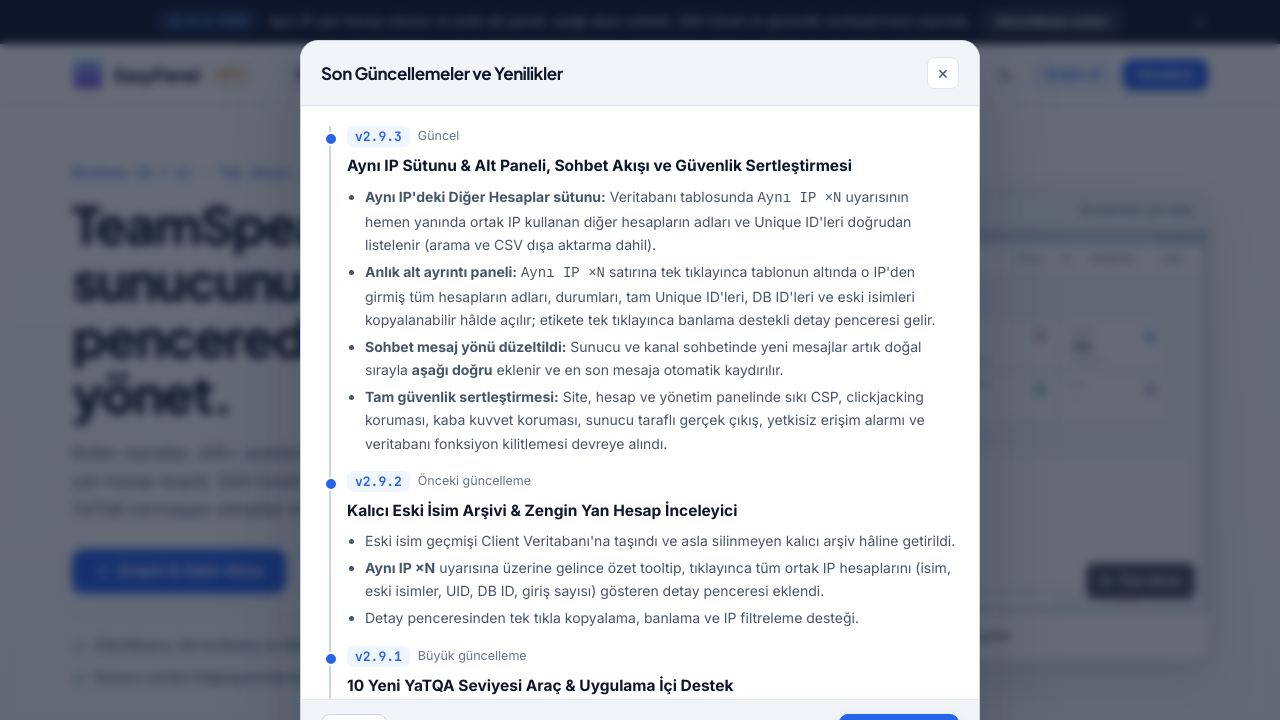
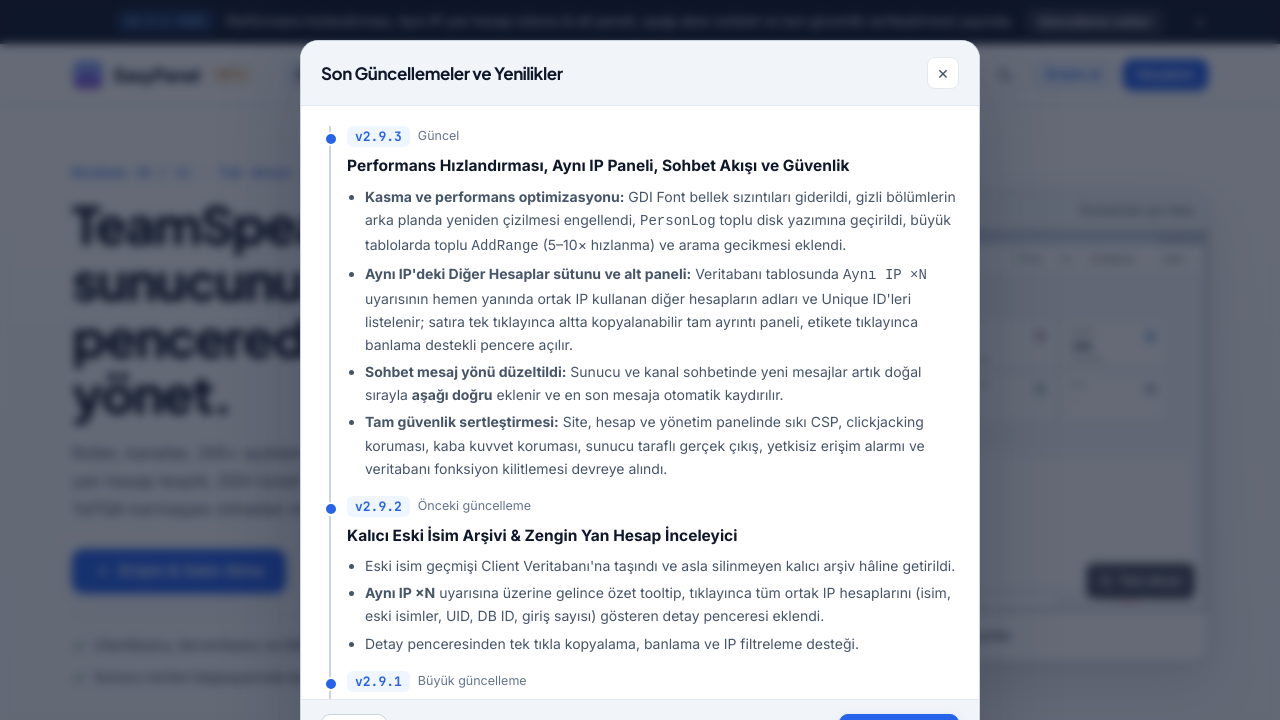
Before and after one commit to k0vala/easypanel-site, a plain HTML site: page index.html in a window 1280 px wide. Both pictures are taken after a click on the button "Yenilikler". Shown: the top 720 px of the page. Drawn offline with Linux system fonts and the light colour scheme.

Commit message:
Site güncelleme notlarına performans optimizasyonu eklendi

```diff
--- a/index.html
+++ b/index.html
@@ -92,7 +92,7 @@
 <div class="topbar" id="topbar" role="region" aria-label="Sürüm duyurusu">
   <div class="topbar-inner">
     <span class="topbar-tag">v2.9.3 YENİ</span>
-    <span class="topbar-text">Aynı IP yan hesap sütunu ve anlık alt paneli, aşağı akan sohbet, SSH tüneli ve güvenlik sertleştirmesi yayında.</span>
+    <span class="topbar-text">Performans hızlandırması, Aynı IP yan hesap sütunu &amp; alt paneli, aşağı akan sohbet ve tam güvenlik sertleştirmesi yayında.</span>
     <button type="button" class="topbar-btn" data-open-modal="modalChangelog">Güncelleme notları</button>
     <button type="button" class="topbar-close" id="closeTopbar" aria-label="Duyuruyu kapat">&times;</button>
   </div>
@@ -701,8 +701,8 @@
     <div class="steps-grid reveal">
       <div class="step-card">
         <span class="step-num">v2.9.3 · GÜNCEL</span>
-        <h3>Aynı IP Ayrıntısı, Sohbet Akışı &amp; Güvenlik</h3>
-        <p>Veritabanında <b>Aynı IP'deki Diğer Hesaplar</b> sütunu ve satıra tıklayınca altta açılan tam <b>Ad + Unique ID</b> paneli eklendi. Sohbette yeni mesajlar artık <b>aşağı doğru</b> akar ve en alta otomatik kaydırılır. Site, hesap ve veritabanı güvenliği en üst seviyeye çekildi.</p>
+        <h3>Hız İyileştirmesi, Aynı IP Paneli &amp; Sohbet Akışı</h3>
+        <p>GDI Font sızıntıları giderildi, gizli bölüm çizimleri kaldırıldı, toplu disk yazımı ve 5–10× hızlı tablo ekleme ile kasma çözüldü. Veritabanında <b>Aynı IP'deki Diğer Hesaplar</b> sütunu ve alt paneli eklendi; sohbet mesajları <b>aşağı doğru</b> akacak şekilde düzeltildi.</p>
       </div>
       <div class="step-card">
         <span class="step-num">v2.9.2</span>
@@ -897,10 +897,10 @@
       <div class="cl-group">
         <div class="cl-item">
           <div class="cl-head"><span class="cl-ver">v2.9.3</span><span class="cl-date">Güncel</span></div>
-          <b>Aynı IP Sütunu &amp; Alt Paneli, Sohbet Akışı ve Güvenlik Sertleştirmesi</b>
+          <b>Performans Hızlandırması, Aynı IP Paneli, Sohbet Akışı ve Güvenlik</b>
           <ul>
-            <li><b>Aynı IP'deki Diğer Hesaplar sütunu:</b> Veritabanı tablosunda <code>Aynı IP ×N</code> uyarısının hemen yanında ortak IP kullanan diğer hesapların adları ve Unique ID'leri doğrudan listelenir (arama ve CSV dışa aktarma dahil).</li>
-            <li><b>Anlık alt ayrıntı paneli:</b> <code>Aynı IP ×N</code> satırına tek tıklayınca tablonun altında o IP'den girmiş tüm hesapların adları, durumları, tam Unique ID'leri, DB ID'leri ve eski isimleri kopyalanabilir hâlde açılır; etikete tek tıklayınca banlama destekli detay penceresi gelir.</li>
+            <li><b>Kasma ve performans optimizasyonu:</b> GDI Font bellek sızıntıları giderildi, gizli bölümlerin arka planda yeniden çizilmesi engellendi, <code>PersonLog</code> toplu disk yazımına geçirildi, büyük tablolarda toplu <code>AddRange</code> (5–10× hızlanma) ve arama gecikmesi eklendi.</li>
+            <li><b>Aynı IP'deki Diğer Hesaplar sütunu ve alt paneli:</b> Veritabanı tablosunda <code>Aynı IP ×N</code> uyarısının hemen yanında ortak IP kullanan diğer hesapların adları ve Unique ID'leri listelenir; satıra tek tıklayınca altta kopyalanabilir tam ayrıntı paneli, etikete tıklayınca banlama destekli pencere açılır.</li>
             <li><b>Sohbet mesaj yönü düzeltildi:</b> Sunucu ve kanal sohbetinde yeni mesajlar artık doğal sırayla <b>aşağı doğru</b> eklenir ve en son mesaja otomatik kaydırılır.</li>
             <li><b>Tam güvenlik sertleştirmesi:</b> Site, hesap ve yönetim panelinde sıkı CSP, clickjacking koruması, kaba kuvvet koruması, sunucu taraflı gerçek çıkış, yetkisiz erişim alarmı ve veritabanı fonksiyon kilitlemesi devreye alındı.</li>
           </ul>
```
